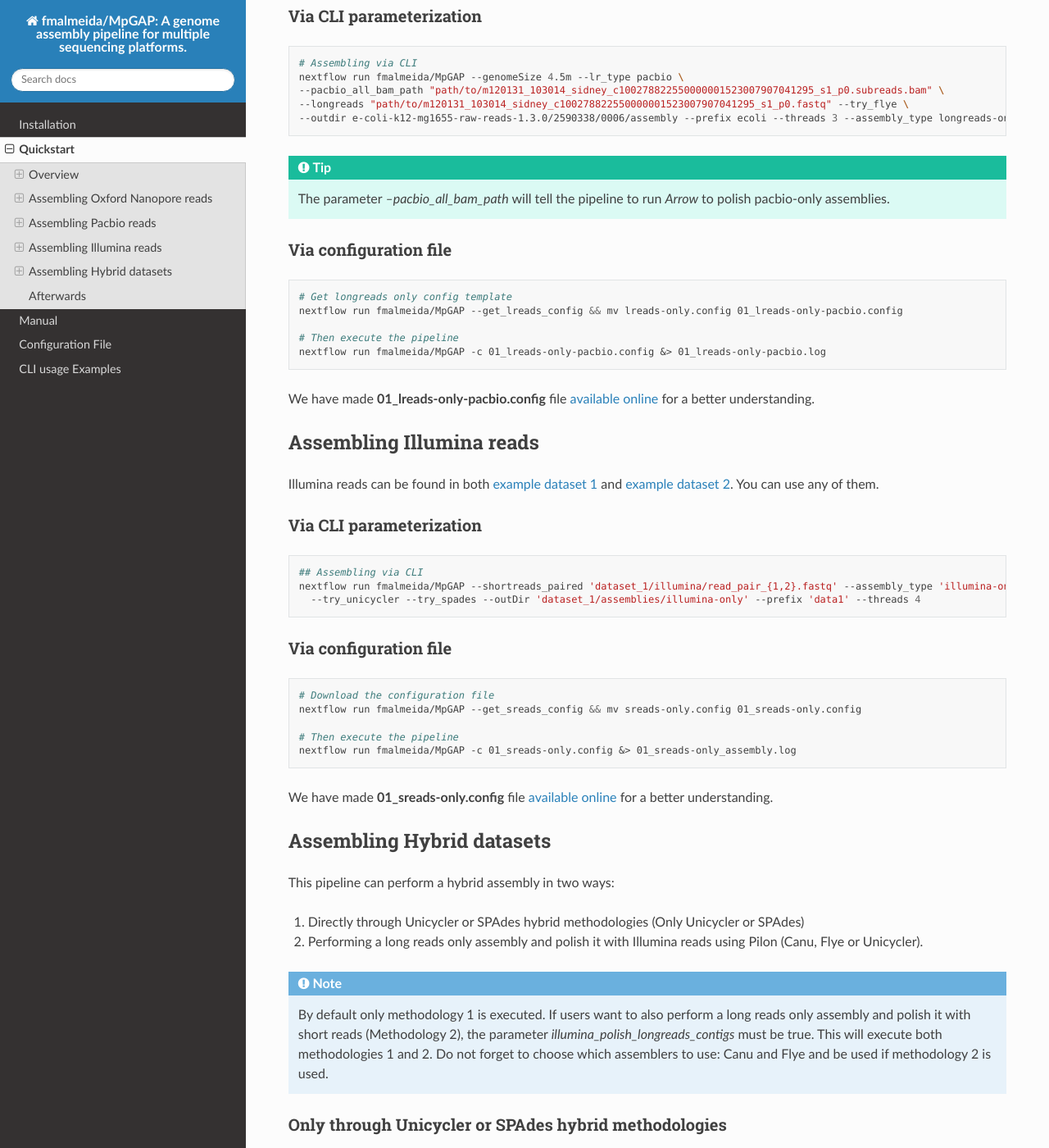
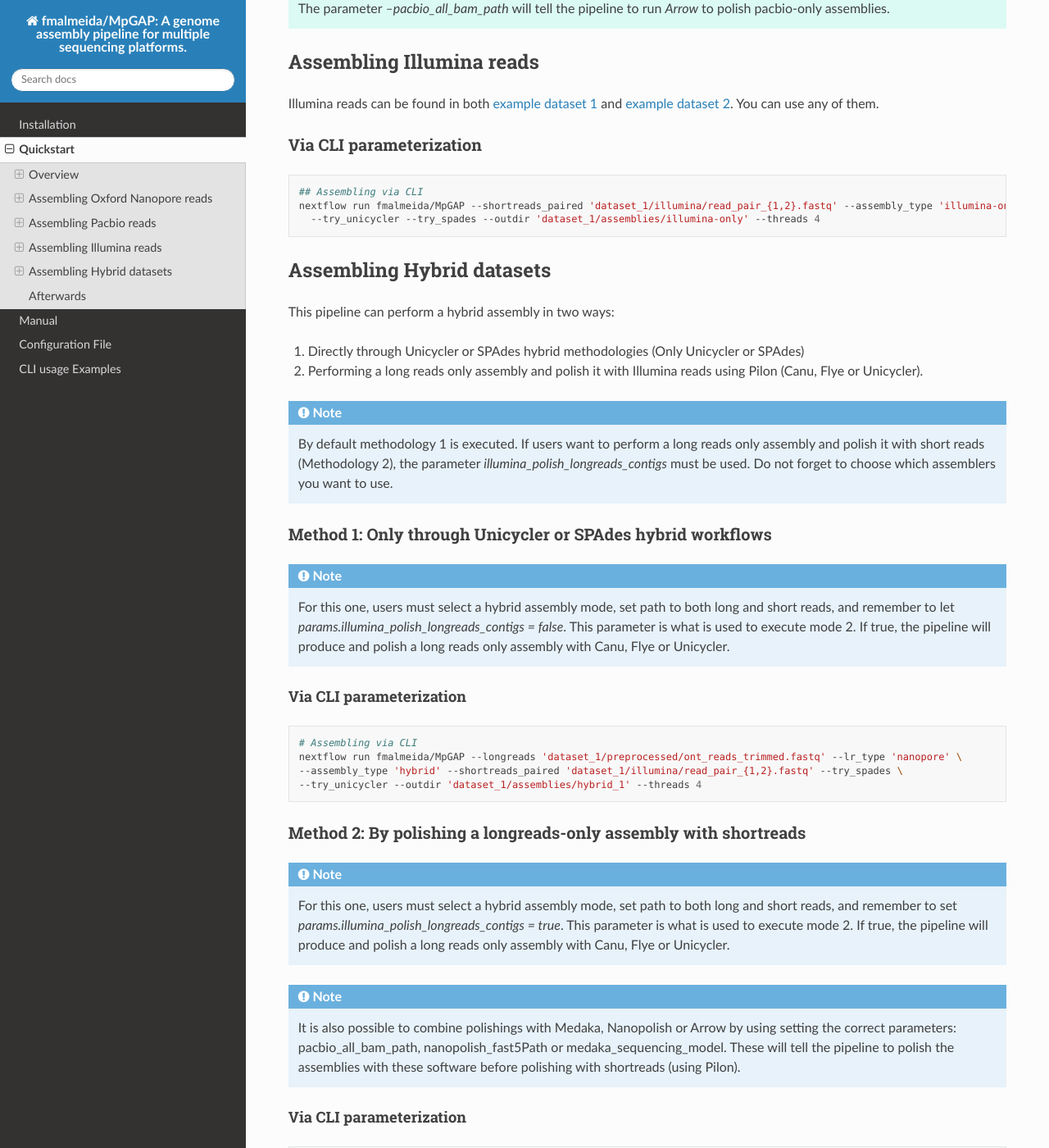
Before and after one commit to fmalmeida/MpGAP, a Sphinx documentation site: the page built from docs/quickstart.rst, in a window 1280 px wide and 1400 px high, scrolled down 1597 px. Shown: the whole window at 82% size. Built offline with Sphinx 7.4.7 and the Read the Docs theme 2.0.0, drawn with Linux system fonts in a browser that asks for light colours; some of the changed text lies outside the part shown.

Commit message:
Ready (\?\!) for v2.0

```diff
--- a/docs/quickstart.rst
+++ b/docs/quickstart.rst
@@ -41,32 +41,18 @@ Assembling Oxford Nanopore reads
 
 Oxford nanopore reads are in the `example dataset 1 <https://ngs-preprocess.readthedocs.io/en/latest/quickstart.html#id2>`_.
 
-Via CLI parameterization
+Via CLI parameterisation
 ------------------------
 
 .. code-block:: bash
 
-  nextflow run main_mpgap.nf --longreads 'dataset_1/preprocessed/ont_reads_trimmed.fastq' --lr_type 'nanopore' \
+  nextflow run fmalmeida/MpGAP --longreads 'dataset_1/preprocessed/ont_reads_trimmed.fastq' --lr_type 'nanopore' \
   --assembly_type 'longreads-only' --try_canu --try_flye --try_unicycler --genomeSize '3m' \
-  --outDir 'dataset_1/assemblies/longreads-only' --prefix 'data1' --threads 4
+  --outdir 'dataset_1/assemblies/longreads-only' --threads 4
 
 .. tip::
 
   To perform a polishing step with Nanopolish one just need to add **--fast5Path 'dataset_1/ont/fast5_pass/'** to the execution
-
-Via configuration file
-----------------------
-
-.. code-block:: bash
-
-  # Download the configuration file
-  nextflow run fmalmeida/MpGAP --get_lreads_config && mv lreads-only.config 01_lreads-only.config
-
-  # Then execute the pipeline
-  nextflow run fmalmeida/MpGAP -c 01_lreads-only.config &> 01_lreads-only_assembly.log
-
-We have made **01_lreads-only.config** file
-`available online <https://drive.google.com/file/d/14y0q0hjyKgl5tbafBHNQDhgf9581OIvR/view?usp=sharing>`_ for a better understanding.
 
 Assembling Pacbio reads
 =======================
@@ -75,7 +61,7 @@ Pacbio reads can be found in `example dataset 2 <https://ngs-preprocess.readthed
 If you have not followed my previous quickstart in `ngs-preprocess pipeline <https://ngs-preprocess.readthedocs.io/en/latest/>`_
 you will have subreads in fastq and bam formats.
 
-Via CLI parameterization
+Via CLI parameterisation
 ------------------------
 
 .. code-block:: bash
@@ -84,25 +70,11 @@ Via CLI parameterization
   nextflow run fmalmeida/MpGAP --genomeSize 4.5m --lr_type pacbio \
   --pacbio_all_bam_path "path/to/m120131_103014_sidney_c100278822550000001523007907041295_s1_p0.subreads.bam" \
   --longreads "path/to/m120131_103014_sidney_c100278822550000001523007907041295_s1_p0.fastq" --try_flye \
-  --outdir e-coli-k12-mg1655-raw-reads-1.3.0/2590338/0006/assembly --prefix ecoli --threads 3 --assembly_type longreads-only
+  --outdir e-coli-k12-mg1655-raw-reads-1.3.0/2590338/0006/assembly --threads 3 --assembly_type longreads-only
 
 .. tip::
 
   The parameter `--pacbio_all_bam_path` will tell the pipeline to run `Arrow` to polish pacbio-only assemblies.
-
-Via configuration file
-----------------------
-
-.. code-block:: bash
-
-  # Get longreads only config template
-  nextflow run fmalmeida/MpGAP --get_lreads_config && mv lreads-only.config 01_lreads-only-pacbio.config
-
-  # Then execute the pipeline
-  nextflow run fmalmeida/MpGAP -c 01_lreads-only-pacbio.config &> 01_lreads-only-pacbio.log
-
-We have made **01_lreads-only-pacbio.config** file
-`available online <https://drive.google.com/file/d/18qSyO8BnEhfU-opDqwXHnM-JCNDGrRLp/view?usp=sharing>`_ for a better understanding.
 
 Assembling Illumina reads
 =========================
@@ -117,21 +89,7 @@ Via CLI parameterization
 
   ## Assembling via CLI
   nextflow run fmalmeida/MpGAP --shortreads_paired 'dataset_1/illumina/read_pair_{1,2}.fastq' --assembly_type 'illumina-only' \
-    --try_unicycler --try_spades --outDir 'dataset_1/assemblies/illumina-only' --prefix 'data1' --threads 4
-
-Via configuration file
-----------------------
-
-.. code-block:: bash
-
-  # Download the configuration file
-  nextflow run fmalmeida/MpGAP --get_sreads_config && mv sreads-only.config 01_sreads-only.config
-
-  # Then execute the pipeline
-  nextflow run fmalmeida/MpGAP -c 01_sreads-only.config &> 01_sreads-only_assembly.log
-
-We have made **01_sreads-only.config** file
-`available online <https://drive.google.com/file/d/1caFay3skSjPmzqc1Uv2CRTB8_DlBrNwA/view?usp=sharing>`_ for a better understanding.
+    --try_unicycler --try_spades --outdir 'dataset_1/assemblies/illumina-only' --threads 4
 
 Assembling Hybrid datasets
 ==========================
@@ -143,13 +101,12 @@ This pipeline can perform a hybrid assembly in two ways:
 
 .. note::
 
-  By default only methodology 1 is executed. If users want to also perform a long reads only assembly and polish it with short reads (Methodology 2),
-  the parameter `illumina_polish_longreads_contigs` must be true. This will execute both methodologies 1 and 2. Do not forget to choose which assemblers
-  to use: Canu and Flye and be used if methodology 2 is used.
+  By default methodology 1 is executed. If users want to perform a long reads only assembly and polish it with short reads (Methodology 2),
+  the parameter `illumina_polish_longreads_contigs` must be used. Do not forget to choose which assemblers you want to use.
 
 
-Only through Unicycler or SPAdes hybrid methodologies
------------------------------------------------------
+Method 1: Only through Unicycler or SPAdes hybrid workflows
+-----------------------------------------------------------
 
 .. note::
 
@@ -165,23 +122,10 @@ Via CLI parameterization
   # Assembling via CLI
   nextflow run fmalmeida/MpGAP --longreads 'dataset_1/preprocessed/ont_reads_trimmed.fastq' --lr_type 'nanopore' \
   --assembly_type 'hybrid' --shortreads_paired 'dataset_1/illumina/read_pair_{1,2}.fastq' --try_spades \
-  --try_unicycler --outDir 'dataset_1/assemblies/hybrid_1' --prefix 'data1' --threads 4
+  --try_unicycler --outdir 'dataset_1/assemblies/hybrid_1' --threads 4
 
-Via configuration file
-""""""""""""""""""""""
-
-.. code-block:: bash
-
-  # Download the configuration file
-  nextflow run fmalmeida/MpGAP --get_hybrid_config && mv hybrid.config 01_hybrid.config
-
-  # Then execute the pipeline
-  nextflow run fmalmeida/MpGAP -c 01_hybrid.config &> 01_hybrid_assembly.log
-
-We have made **01_hybrid.config** file `available online <https://drive.google.com/file/d/1M6jMIPCt6mPVCmz_tUJa_WcvU05kWmuR/view?usp=sharing>`_ for a better understanding.
-
-Hybrid mode 2, by polishing a longreads-only assembly polishing
----------------------------------------------------------------
+Method 2: By polishing a longreads-only assembly with shortreads
+----------------------------------------------------------------
 
 .. note::
 
@@ -201,22 +145,8 @@ Via CLI parameterization
 .. code-block:: bash
 
   nextflow run fmalmeida/MpGAP --longreads 'dataset_1/preprocessed/ont_reads_trimmed.fastq' --lr_type 'nanopore' \
-      --assembly_type 'hybrid' --shortreads_paired 'dataset_1/illumina/read_pair_{1,2}.fastq' --try_spades \
-      --try_unicycler --outDir 'dataset_1/assemblies/hybrid_1' --prefix 'data1' --threads 4 \
-      --illumina_polish_longreads_contigs --try_flye --try_canu --genomeSize '3m'
-
-Via configuration file
-""""""""""""""""""""""
-
-.. code-block:: bash
-
-    # Download the configuration file
-    nextflow run fmalmeida/MpGAP --get_hybrid_config && mv hybrid.config 01_hybrid-2.config
-
-    # Then execute the pipeline
-    nextflow run fmalmeida/MpGAP -c 01_hybrid-2.config &> 01_hybrid-2_assembly.log
-
-We have made **01_hybrid-2.config** file `available online <https://drive.google.com/file/d/1OYwfv4cJnSDTXRUJhg3DHXuCG3w5qvPU/view?usp=sharing>`_ for a better understanding.
+      --assembly_type 'hybrid' --shortreads_paired 'dataset_1/illumina/read_pair_{1,2}.fastq' --outdir 'dataset_1/assemblies/hybrid_1' \
+      --threads 4 --illumina_polish_longreads_contigs --try_flye --try_canu --try_unicycler --genomeSize '3m'
 
 Afterwards
 ==========
```
Also changed, not shown: 4 other files.
